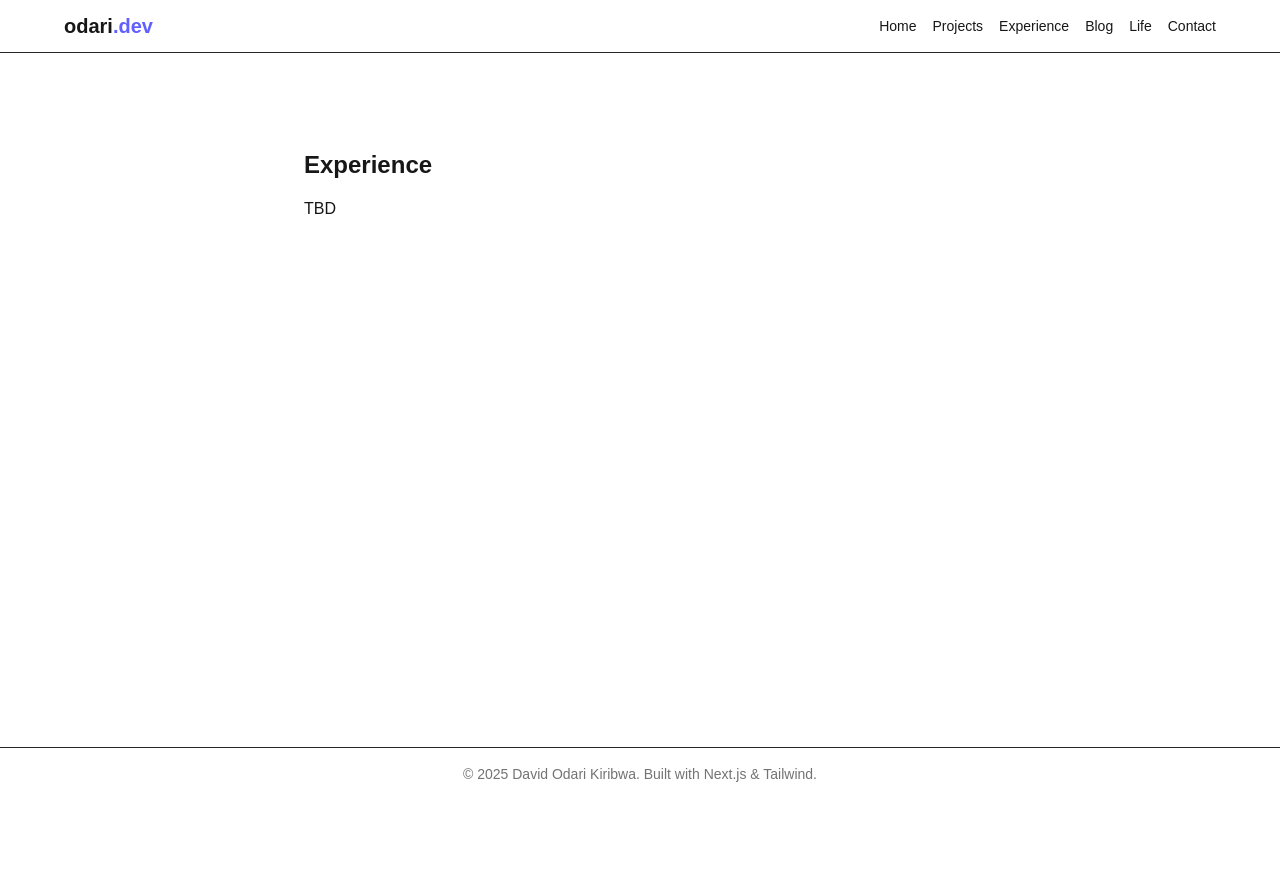
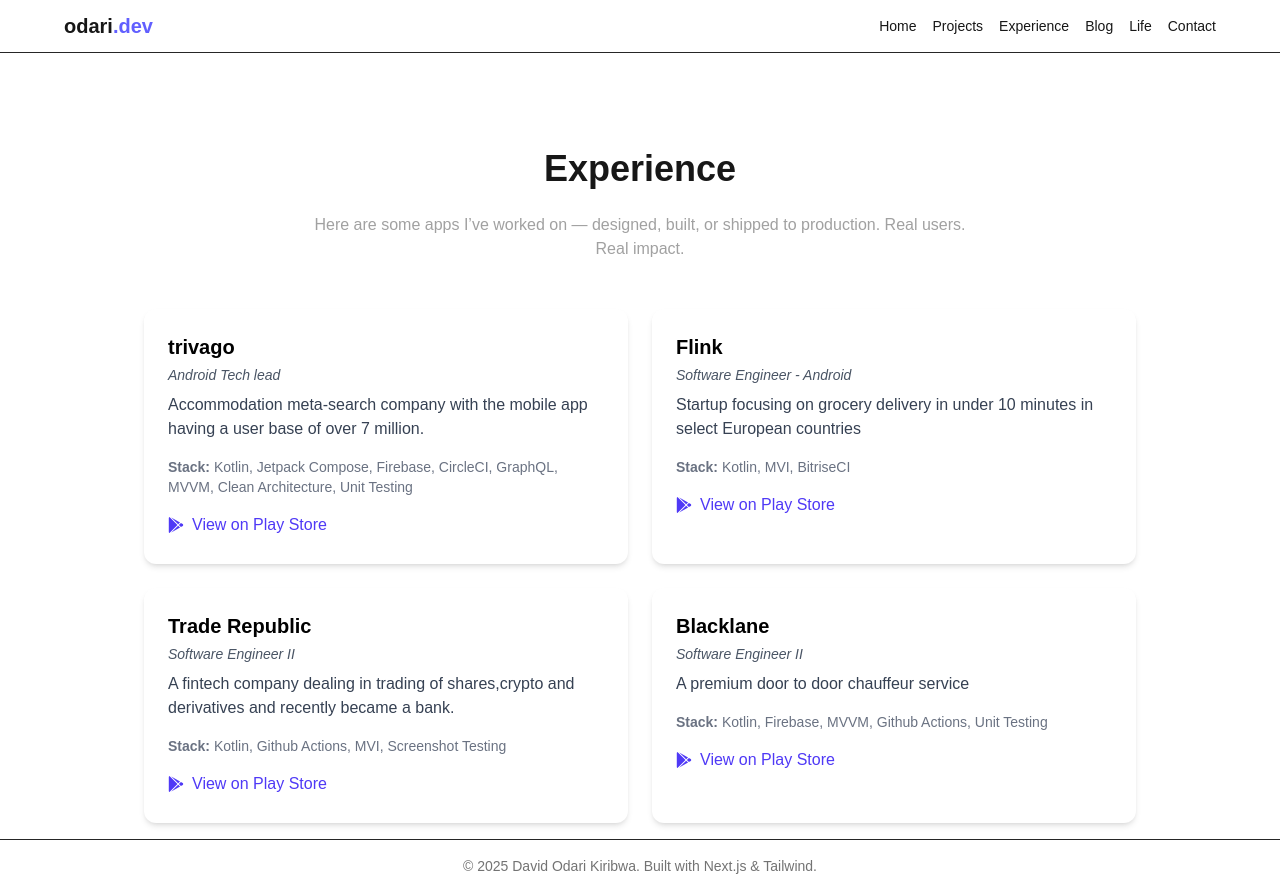
Before and after one commit to odaridavid/my-portfolio, a Next.js app: page /experience in a window 1280 px wide. Before the commit the page ends 800 px from the top, so only its background shows below. Built offline with nearby package versions, Linux system fonts and the light colour scheme.

Commit message:
add the apps I have worked on to the page

```diff
--- a/src/app/experience/page.tsx
+++ b/src/app/experience/page.tsx
@@ -1,10 +1,71 @@
+'use client';
+
+import Link from 'next/link';
+import { FaGooglePlay } from 'react-icons/fa';
+
+const apps = [
+  {
+    name: 'trivago',
+    role: 'Android Tech lead',
+    description:
+      'Accommodation meta-search company with the mobile app having a user base of over 7 million.',
+    tech: ['Kotlin', 'Jetpack Compose', 'Firebase', 'CircleCI','GraphQL','MVVM','Clean Architecture','Unit Testing'],
+    store: 'https://play.google.com/store/apps/details?id=com.trivago&utm_source=emea_Med',
+  },
+  {
+    name: 'Flink',
+    role: 'Software Engineer - Android',
+    description:
+      'Startup focusing on grocery delivery in under 10 minutes in select European countries',
+    tech: ['Kotlin', 'MVI','BitriseCI'],
+    store: 'https://play.google.com/store/apps/details?id=com.pickery.app&utm_source=emea_Med',
+  },
+  {
+    name: 'Trade Republic',
+    role: 'Software Engineer II',
+    description:
+      'A fintech company dealing in trading of shares,crypto and derivatives and recently became a bank.',
+    tech: ['Kotlin', 'Github Actions','MVI','Screenshot Testing'],
+    store: 'https://play.google.com/store/apps/details?id=de.traderepublic.app&utm_source=emea_Med',
+  },
+  {
+    name: 'Blacklane',
+    role: 'Software Engineer II',
+    description:
+      'A premium door to door chauffeur service',
+    tech: ['Kotlin', 'Firebase','MVVM','Github Actions','Unit Testing'],
+    store: 'https://play.google.com/store/apps/details?id=com.blacklane.passenger&utm_source=emea_Med',
+  },
+];
+
 export default function Experience() {
   return (
-    <section className="max-w-2xl mx-auto mt-20">
-      <h2 className="text-2xl font-bold mb-4">Experience</h2>
-      <p>
-       TBD
+    <section className="max-w-5xl mx-auto mt-20 px-4">
+      <h2 className="text-4xl font-bold mb-6 text-center">Experience</h2>
+      <p className="text-neutral-400 text-center mb-12 max-w-2xl mx-auto">
+        Here are some apps I’ve worked on — designed, built, or shipped to production. Real users. Real impact.
       </p>
+
+      <div className="grid md:grid-cols-2 gap-6">
+        {apps.map((app, i) => (
+          <div key={i} className="bg-white text-black p-6 rounded-xl shadow-md hover:shadow-lg transition">
+            <h3 className="text-xl font-semibold mb-1">{app.name}</h3>
+            <p className="text-sm text-gray-600 mb-2 italic">{app.role}</p>
+            <p className="text-gray-700 mb-4">{app.description}</p>
+            <div className="text-sm text-gray-500 mb-4">
+              <strong>Stack:</strong> {app.tech.join(', ')}
+            </div>
+            <Link
+              href={app.store}
+              target="_blank"
+              rel="noopener noreferrer"
+              className="inline-flex items-center text-indigo-600 hover:underline font-medium"
+            >
+              <FaGooglePlay className="mr-2" /> View on Play Store
+            </Link>
+          </div>
+        ))}
+      </div>
     </section>
   );
 }
```
